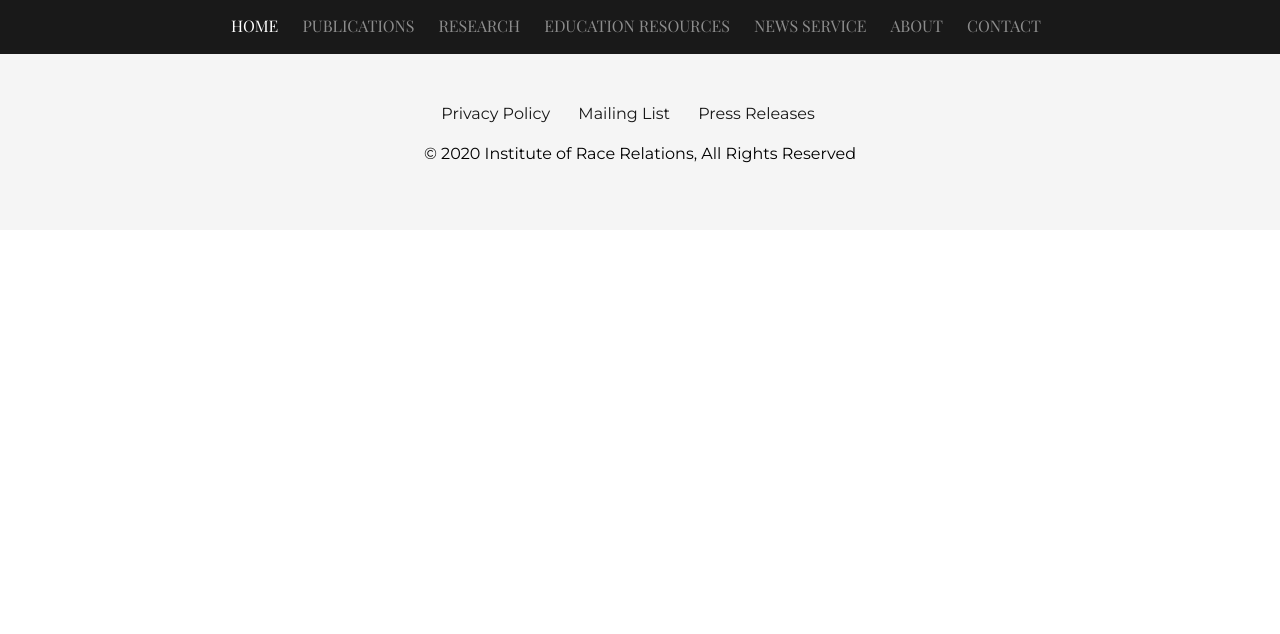
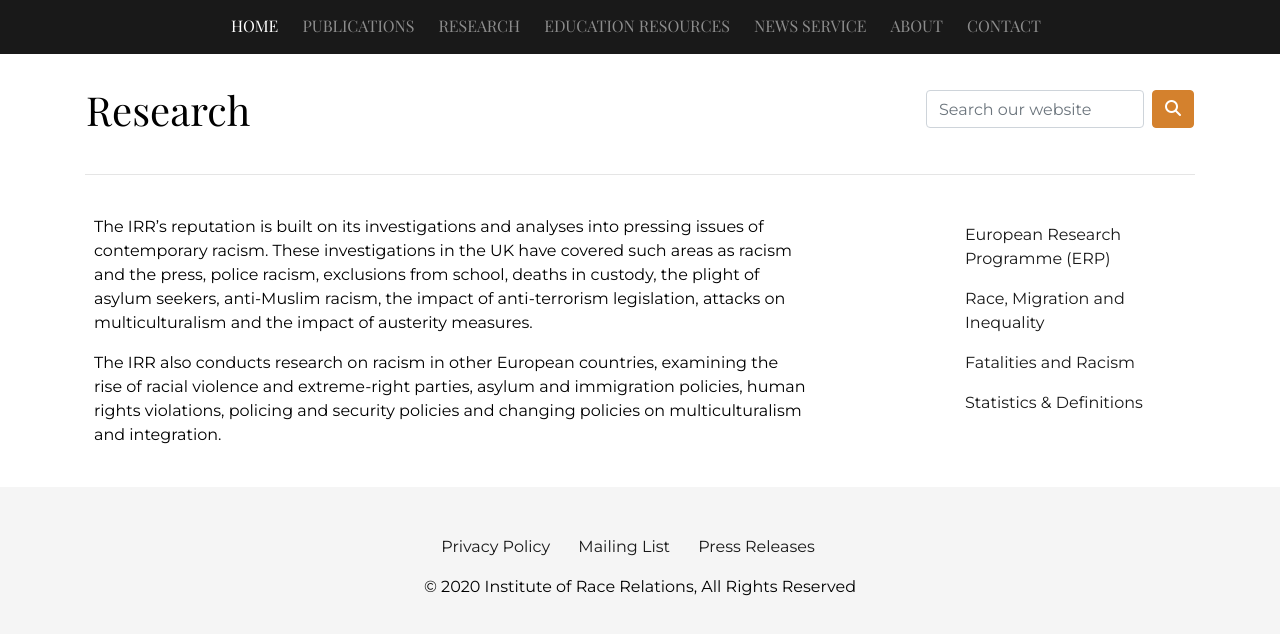
Before and after one commit to heavymossman/irr, a plain HTML site: page research.html in a window 1280 px wide. Shown: the part 180-814 px from the top of the page. Drawn offline with nearby package versions, Linux system fonts and the light colour scheme.

Commit message:
publications page, navlink hover, research page

```diff
--- a/research.html
+++ b/research.html
@@ -86,7 +86,60 @@
     </header>
 
 
+    <section>
+        <div class="container">
+            <div class="row mt-3">
+                <div class="col-md-6 p-3">
+                    <h1>Research</h1>
+                </div>
+                <div class="col-md-6 hide-mobile p-3 text-right">
+                    <form class="form-inline float-md-right mt-1">
+                        <input class="form-control mr-sm-2" type="text" placeholder="Search our website" aria-label="Search">
+                        <button class="btn btn-primary my-0" type="submit"><i class="fas fa-search"></i></button>
+                    </form>
+                </div>
+            </div>
+            <div class="row">
+                <div class="col">
+                    <hr />
+                </div>
+            </div>
+        </div>
+    </section>
 
+
+    <section>
+        <div class="container">
+            <div class="row">
+                <div class="col-md-8 p-4">
+                    <p>The IRR’s reputation is built on its investigations and analyses into pressing issues of contemporary racism. These investigations in the UK have covered such areas as racism and the press, police racism, exclusions from school, deaths
+                        in custody, the plight of asylum seekers, anti-Muslim racism, the impact of anti-terrorism legislation, attacks on multiculturalism and the impact of austerity measures. </p>
+                    <p>The IRR also conducts research on racism in other European countries, examining the rise of racial violence and extreme-right parties, asylum and immigration policies, human rights violations, policing and security policies and changing
+                        policies on multiculturalism and integration.</p>
+
+
+                </div>
+
+                <div class="col-md-1"></div>
+                <div class="col-md-3 p-4">
+
+
+                    <div class="row mb-4">
+                        <div class="col">
+                            <div class="nav flex-column nav-pills" id="v-pills-tab" role="tablist" aria-orientation="vertical">
+                                <a class="nav-link" id="v-pills-home-tab" data-toggle="pill" href="#v-pills-home" role="tab" aria-controls="v-pills-home" aria-selected="true">European Research Programme (ERP)</a>
+                                <a class="nav-link" id="v-pills-profile-tab" data-toggle="pill" href="#v-pills-profile" role="tab" aria-controls="v-pills-profile" aria-selected="false">Race, Migration and Inequality</a>
+                                <a class="nav-link" id="v-pills-messages-tab" data-toggle="pill" href="#v-pills-messages" role="tab" aria-controls="v-pills-messages" aria-selected="false">Fatalities and Racism</a>
+                                <a class="nav-link" id="v-pills-settings-tab" data-toggle="pill" href="#v-pills-settings" role="tab" aria-controls="v-pills-settings" aria-selected="false">Statistics & Definitions</a>
+                            </div>
+                        </div>
+
+                    </div>
+
+                </div>
+            </div>
+        </div>
+    </section>
 
 
     <footer>
--- a/style.css
+++ b/style.css
@@ -101,7 +101,7 @@ footer {
 }
 
 .nav-pills .nav-link.active,
-.nav-link.hover,
+.nav-link:hover,
 .nav-pills .show>.nav-link {
     color: #fff;
     background-color: #bf7426;
```
